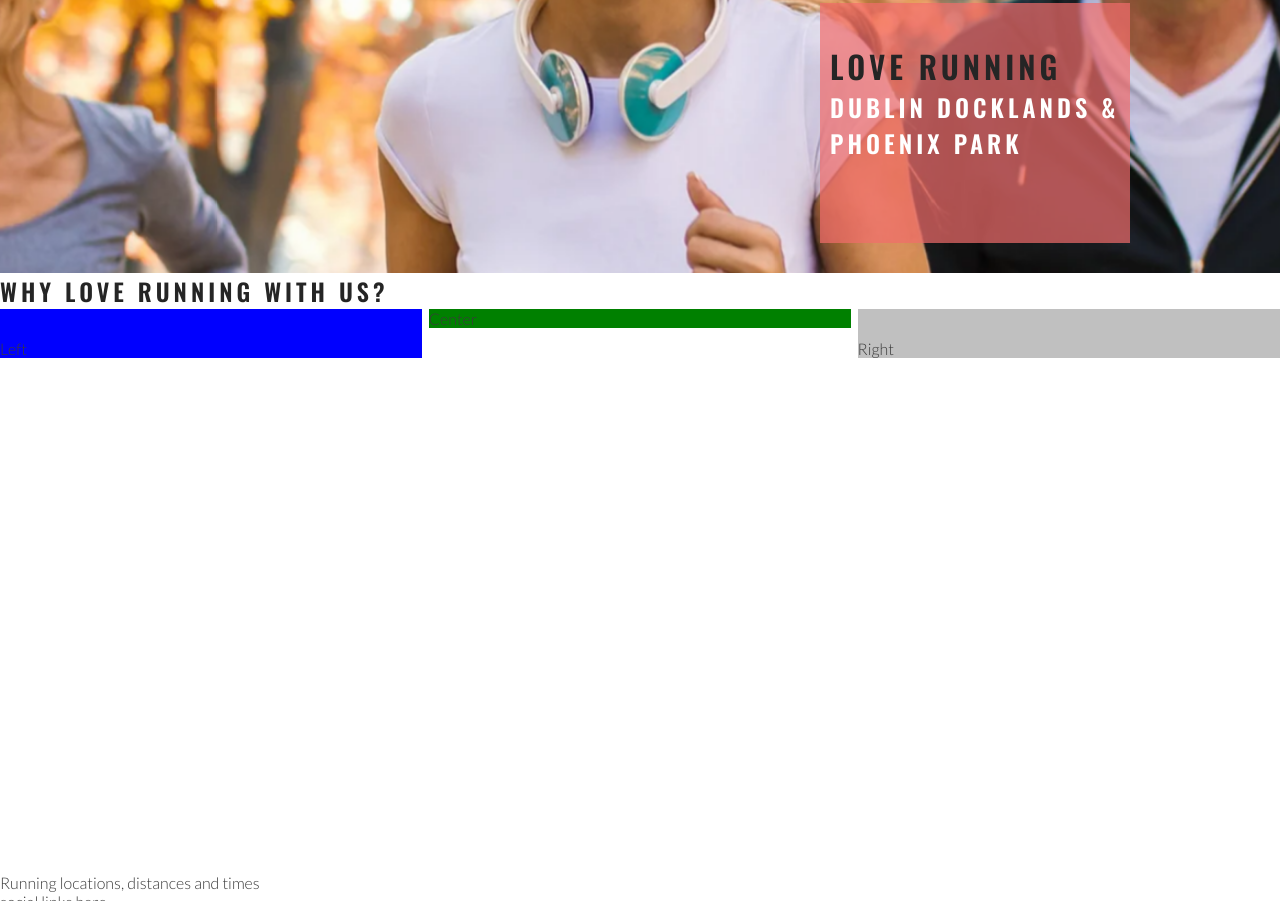
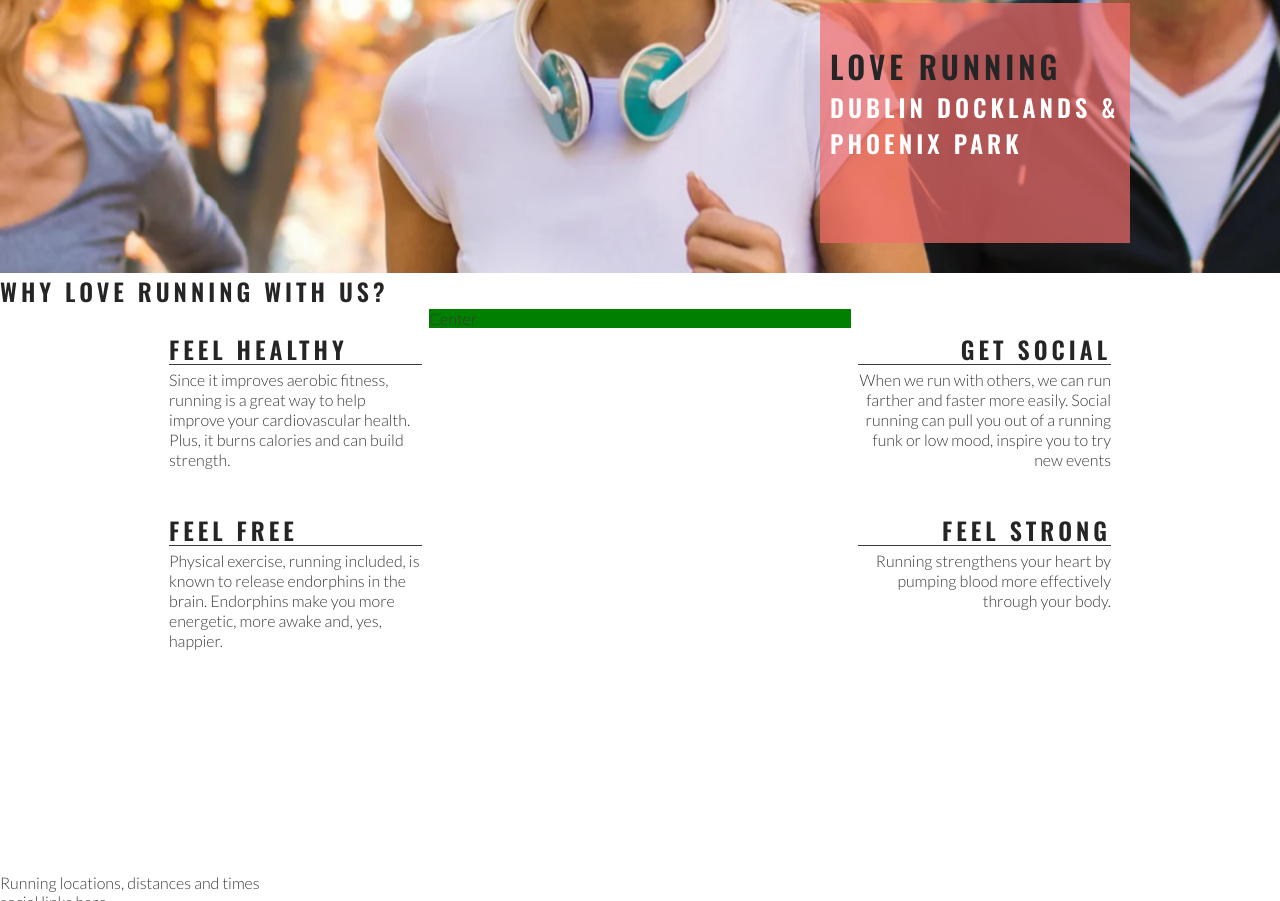
Before and after one commit to Rasmus-Dahlkvist/Love-Running, a plain HTML site: page index.html in a window 1280 px wide. Shown: the part 402-1303 px from the top of the page. Drawn offline with nearby package versions, Linux system fonts and the light colour scheme.

Commit message:
add right about section and style

```diff
--- a/assets/css/style.css
+++ b/assets/css/style.css
@@ -123,14 +123,12 @@ h1, h2 {
     padding-top: 30px;
     width: 33%;
     float: left;
-    background-color: blue;
 }
 
 #right-about {
     padding-top: 30px;
     width: 33%;
     float: right;
-    background-color: silver;
 }
 
 #center-about {
@@ -138,3 +136,34 @@ h1, h2 {
     margin: 0 auto;
     background-color: green;
 }
+
+hr {
+    border-top: 1px solid #3a3a3a;
+    width: 100%;
+    margin: 5px 0;
+
+}
+
+.left-about-heading {
+    width: 60%;
+    float: right;
+    line-height: 20px;
+    clear: both;
+    margin-bottom: 50px;
+}
+
+.right-about-heading {
+    width: 60%;
+    float: left;
+    line-height: 20px;
+    clear: both;
+    margin-bottom: 50px;
+}
+
+.right-about-heading h2 {
+    text-align: right;
+}
+
+.right-about-heading p {
+    text-align: right;
+}
--- a/index.html
+++ b/index.html
@@ -38,8 +38,41 @@
     </section>
     <section id="club-ethos">
         <h1>Why Love Running With Us?</h1>
-        <div id="left-about">Left</div>
-        <div id="right-about">Right</div>
+        <div id="left-about">
+            <div class="left-about-heading">
+                <h2>Feel Healthy</h2>
+                <hr>
+                <p>
+                    Since it improves aerobic fitness, running is a great way to help improve your cardiovascular health.
+                    Plus, it burns calories and can build strength.
+                </p>
+            </div>
+            <div class="left-about-heading">
+                <h2>Feel Free</h2>
+                <hr>
+                <p>
+                    Physical exercise, running included, is known to release endorphins in the brain.
+                    Endorphins make you more energetic, more awake and, yes, happier.
+                </p>
+            </div>
+        </div>
+        <div id="right-about">
+            <div class="right-about-heading">
+                <h2>Get Social</h2>
+                <hr>
+                <p>
+                    When we run with others, we can run farther and faster more easily.
+                    Social running can pull you out of a running funk or low mood, inspire you to try new events
+                </p>
+            </div>
+            <div class="right-about-heading">
+                <h2>Feel Strong</h2>
+                <hr>
+                <p>
+                    Running strengthens your heart by pumping blood more effectively through your body.
+                </p>
+            </div>
+        </div>
         <div id="center-about">Center</div>
     </section>
     <section>
```
